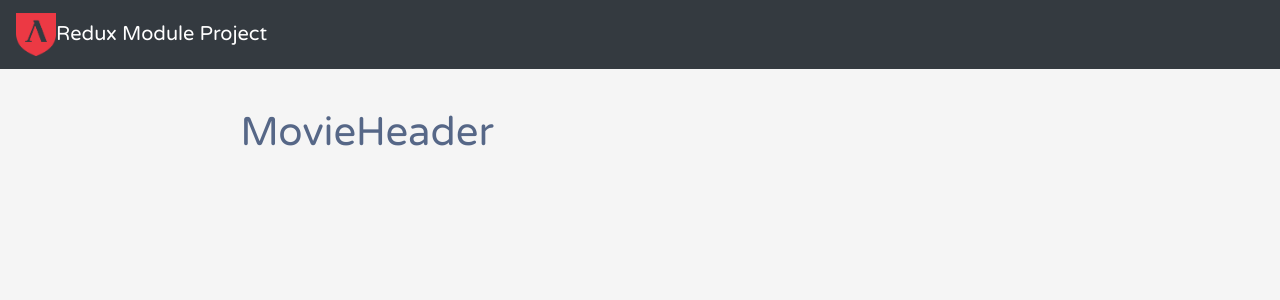
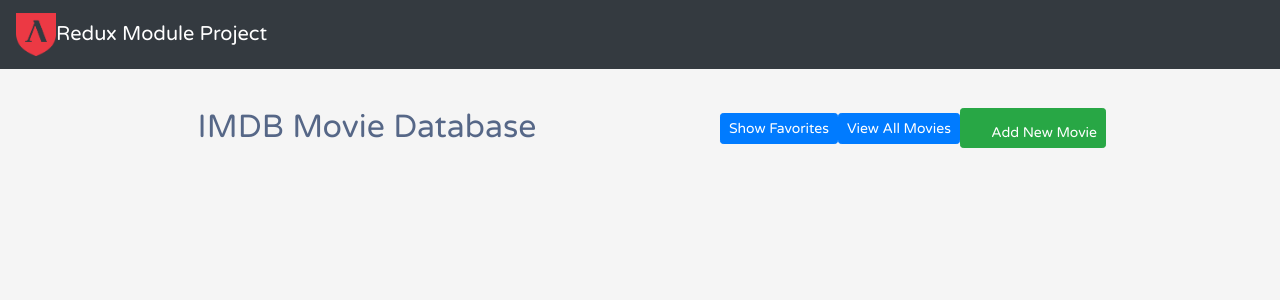
Before and after one commit to everestsh/movies-database, a React (Create React App) app: page /movies in a window 1280 px wide. Shown: the top 300 px of the page. Built offline with nearby package versions, Linux system fonts and the light colour scheme.

Commit message:
use http://localhost:3006/movies test MovieHeader

```diff
--- a/src/components/MovieHeader.js
+++ b/src/components/MovieHeader.js
@@ -1,25 +1,27 @@
-import React from 'react';
+import React, {useState, useReducer } from "react";
+import movieReducer, {initialState} from '../reducers/movieReducer';
 import { Link } from 'react-router-dom';
 import {connect} from 'react-redux'
 // import { toggleFavorites } from './../actions/favoritesActions';
 
 
 const MovieHeader = (props) => {
-    // const {appTitle, displayFavorites, toggleFavorites} = props;
-    // const handleClick = () => {
-    //     toggleFavorites();
-    // }
+    const [state, dispatch] = useReducer(movieReducer, initialState);
+    const {appTitle, displayFavorites, toggleFavorites} = props;
+    const handleClick = () => {
+        toggleFavorites();
+    }
     return(<div className="table-title">
         <div className="row">
         <div className="col-sm-6">
-            <h1>MovieHeader</h1>
-            {/* <h2>{appTitle}</h2> */}
+            {/* <h1>MovieHeader</h1> */}
+            <h2>{state.appTitle}</h2>
         </div>
-        {/* <div className="col-sm-6 headerBar">
+        <div className="col-sm-6 headerBar">
             <div onClick={ handleClick} className="btn btn-sm btn-primary"><span>{ displayFavorites ? "Hide" : "Show"} Favorites</span></div>
             <Link to="/movies" className="btn btn-sm btn-primary">View All Movies</Link>
             <Link to="/movies/add" className="btn btn-sm btn-success"><i className="material-icons">&#xE147;</i> <span>Add New Movie</span></Link>
-        </div> */}
+        </div>
         </div>
     </div>);
 }
```
